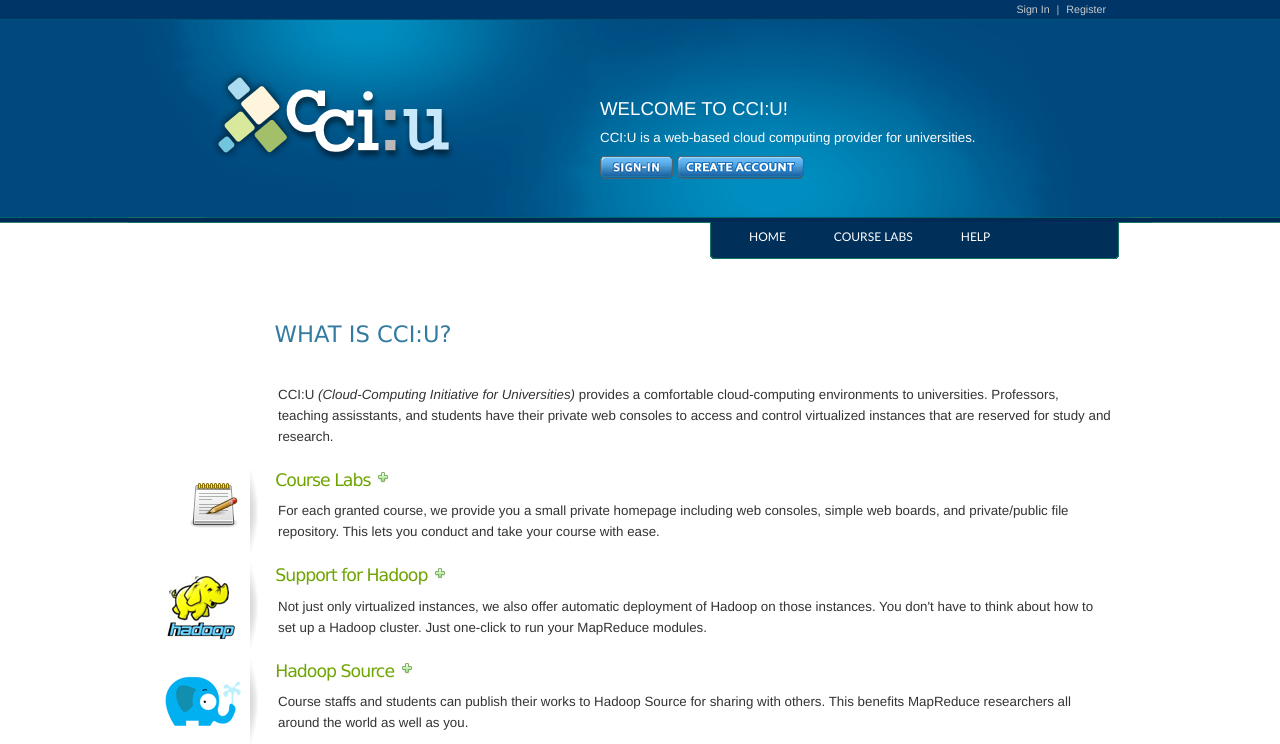
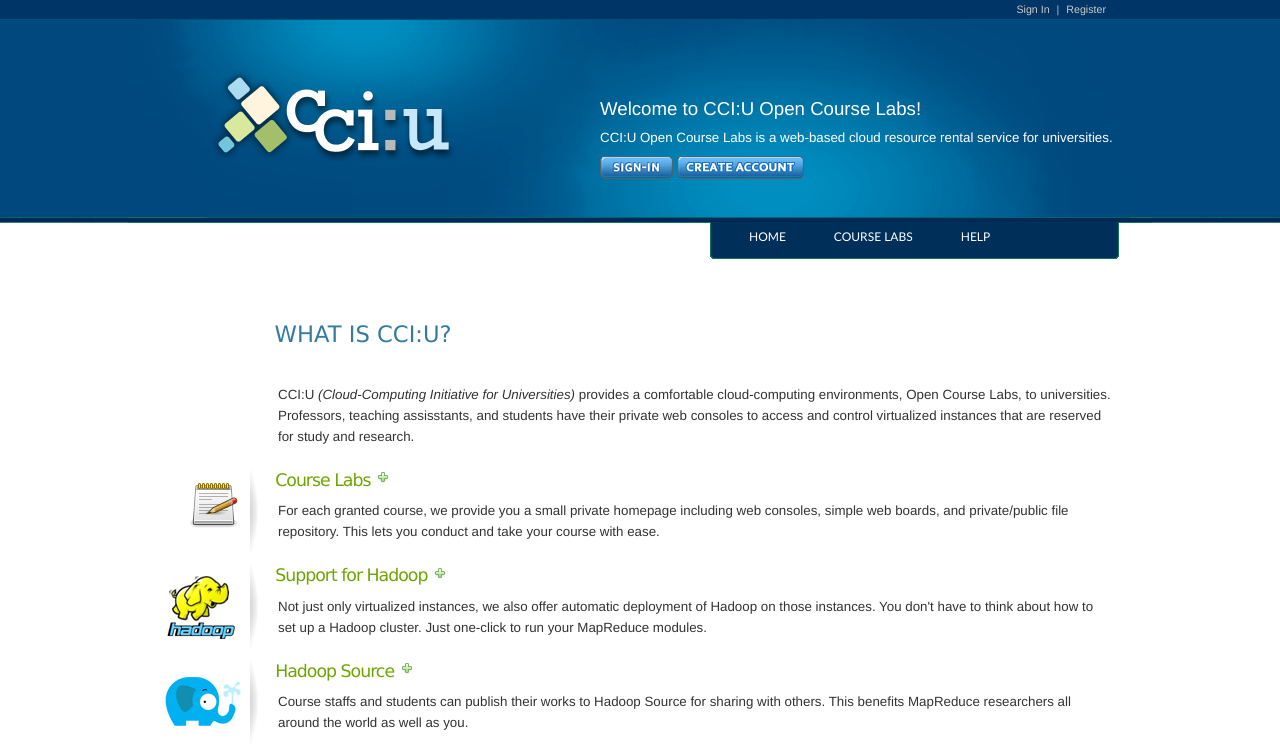
Before and after one commit to achimnol/cciu-open-course-labs, a Django app: page / in a window 1280 px wide. Shown: the top 744 px of the page. Run offline with Django 3.2, Linux system fonts and the light colour scheme; parts of the project's set-up code (start-up, migrations or seed data) failed here and were passed over.

Commit message:
Fixed introductory content in the main page to fit with the current status.

```diff
--- a/opencourselabs/templates/index.html
+++ b/opencourselabs/templates/index.html
@@ -9,8 +9,8 @@
 {% block pageid %}home{% endblock %}
 {% block extra_header_content %}
 	<div id="main-welcome">
-		<h4>WELCOME TO CCI:U!</h4>
-		<p>CCI:U is a web-based cloud computing provider for universities.</p>
+		<h4>Welcome to CCI:U Open Course Labs!</h4>
+		<p>CCI:U Open Course Labs is a web-based cloud resource rental service for universities.</p>
 		<p><a id="action-signIn" href="/login/">Sign-In</a> <a id="action-createAccount" href="/account/create/">Create Account</a></p>
 	</div>
 {% endblock %}
@@ -26,7 +26,7 @@
 	</div>
 	<![endif]-->
 	{% endif %}
-	<p>CCI:U <em>(Cloud-Computing Initiative for Universities)</em> provides a comfortable cloud-computing environments to universities.
+	<p>CCI:U <em>(Cloud-Computing Initiative for Universities)</em> provides a comfortable cloud-computing environments, Open Course Labs, to universities.
 	Professors, teaching assisstants, and students have their private web consoles to access and control virtualized instances that are reserved for study and research.</p>
 	<div class="infobox" id="home-info-labsites">
 		<img src="/media/images/icon-textedit.png" alt="" />
```
